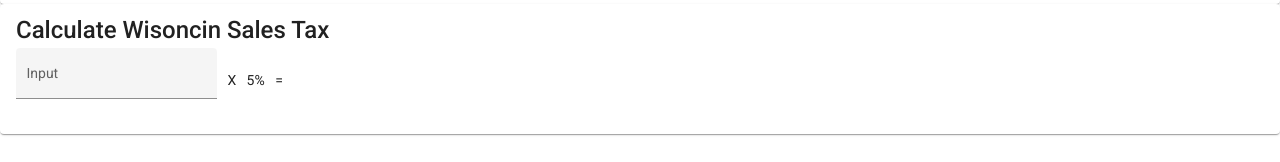
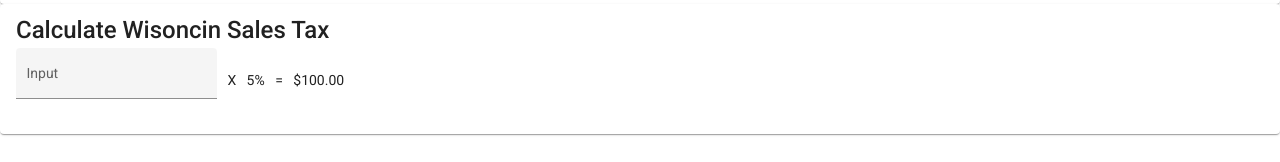
Before and after one commit to tsteelematc/components-5, an Angular app: page / in a window 1280 px wide. Shown: the part 272-434 px from the top of the page. Built offline with nearby package versions, Linux system fonts and the light colour scheme.

Commit message:
Added placeholders to input box and output area

```diff
--- a/src/app/wisconsin-sales-tax/wisconsin-sales-tax.component.html
+++ b/src/app/wisconsin-sales-tax/wisconsin-sales-tax.component.html
@@ -5,7 +5,11 @@
     <mat-card-content>
         <mat-form-field appearance="fill">
             <mat-label>Input</mat-label>
-            <input matInput>
+            <input
+                matInput
+                type="number"
+                placeholder="Ex. 20.00"
+            >
         </mat-form-field>
         &nbsp;
         X
@@ -15,41 +19,7 @@
         =
         &nbsp;
         <span>
-            <!-- {{ total | currency }} -->
+            {{ wisconsinSalesTax | currency }}
         </span>
     </mat-card-content>
 </mat-card>
-
-
-
-<!--
-<button
-mat-mini-fab
-(click)="checkAll()"
->
-All
-</button>
-&nbsp;
-<button
-mat-mini-fab
-color="secondary"
-(click)="clearAll()"
->
-None
-</button>
-<br>
-<br>
-<div *ngFor="let pt of pizzaToppings">
-<label>
-    <mat-checkbox
-        [(ngModel)]="pt.checked"
-    >
-    </mat-checkbox>
-    {{ pt.name }} ({{ pt.price | currency }})
-</label>
-</div>
-<br>
-<h3>
-{{ total | currency }}
-</h3>
--->
--- a/src/app/wisconsin-sales-tax/wisconsin-sales-tax.component.ts
+++ b/src/app/wisconsin-sales-tax/wisconsin-sales-tax.component.ts
@@ -12,17 +12,9 @@ export class WisconsinSalesTaxComponent implements OnInit {
   ngOnInit(): void {
   }
 
-  // TS "getter" property ! ! !
-  // get total() {
-  //   return this.pizzaToppings
-  //     .filter(
-  //       x => x.checked
-  //     )
-  //     .reduce(
-  //       (acc, foo) => acc + foo.price
-  //       , 0
-  //     )
-  //   ;
-  // };
+  // Calculate Wisconsin sales tax
+  get wisconsinSalesTax() {
+    return 100;
+  };
 
 }
```
